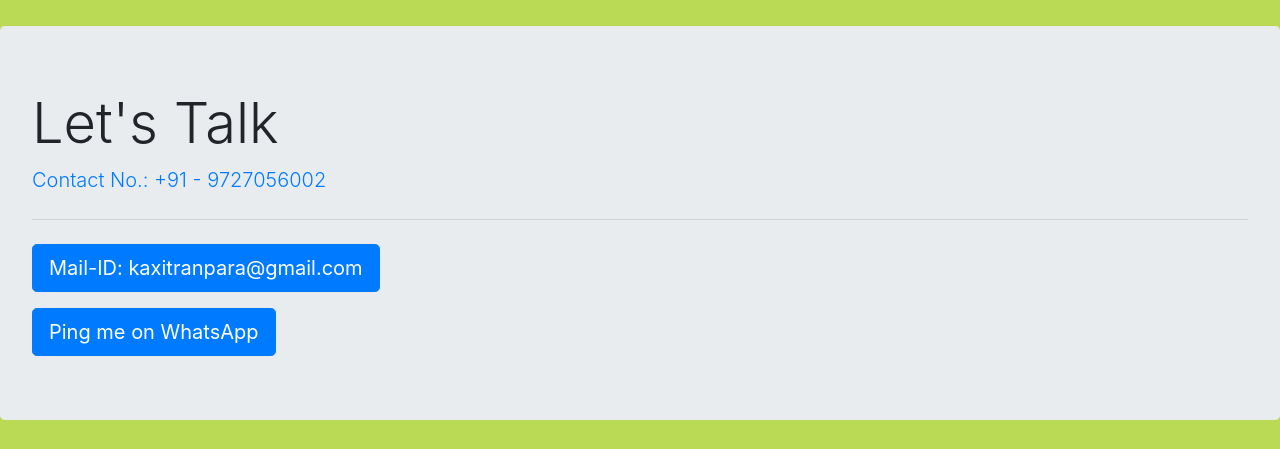
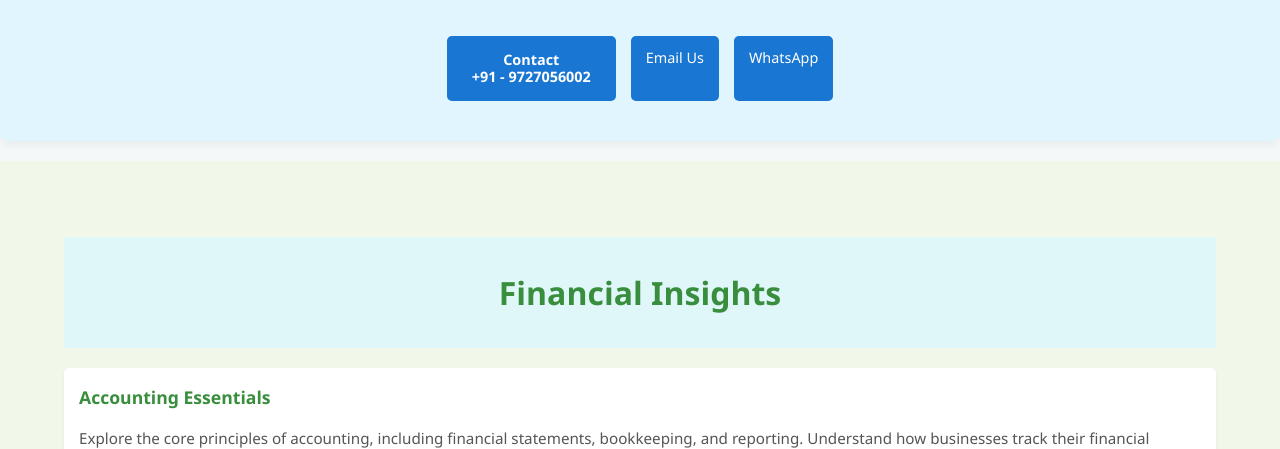
Before and after one commit to Kaxit/Hello, a Django app: page / in a window 1280 px wide. Shown: the part 786-1235 px from the top of the page. Run offline with Django 5.2, Linux system fonts and the light colour scheme; some libraries are stand-ins or nearby versions.

Commit message:
Update index.html

```diff
--- a/templates/index.html
+++ b/templates/index.html
@@ -1,132 +1,246 @@
-
 <!doctype html>
 <html lang="en">
 <head>
-    <!-- Required meta tags -->
     <meta charset="utf-8">
     <meta name="viewport" content="width=device-width, initial-scale=1, shrink-to-fit=no">
 
-    <!-- Bootstrap CSS -->
-    <!-- <link rel="stylesheet" href="https://cdn.jsdelivr.net/npm/bootstrap@4.3.1/dist/css/bootstrap.min.css" integrity="sha384-ggOyR0iXCbMQv3Xipma34MD+dH/1fQ784/j6cY/iJTQUOhcWr7x9JvoRxT2MZw1T" crossorigin="anonymous"> -->
-    <link rel="stylesheet" href="https://cdn.jsdelivr.net/npm/bootstrap@4.3.1/dist/css/bootstrap.min.css" integrity="sha384-ggOyR0iXCbMQv3Xipma34MD+dH/1fQ784/j6cY/iJTQUOhcWr7x9JvoRxT2MZw1T" crossorigin="anonymous">
-    <script src="https://ajax.googleapis.com/ajax/libs/jquery/3.7.1/jquery.min.js"></script>
-    <script src="https://maxcdn.bootstrapcdn.com/bootstrap/3.4.1/js/bootstrap.min.js"></script>
+    <style>
+        body {
+            font-family: 'Segoe UI', Tahoma, Geneva, Verdana, sans-serif;
+            font-size: 1rem;
+            font-weight: 400;
+            line-height: 1.6;
+            color: #333;
+            text-align: left;
+            background-color: #f4f8f9; /* Very light cyan background */
+            margin: 0;
+            padding-top: 60px; /* Space for fixed navbar */
+        }
 
+        .topnav {
+            overflow: hidden;
+            background-color: #455a64; /* Slate Gray navbar */
+            position: fixed;
+            top: 0;
+            left: 0;
+            width: 100%;
+            z-index: 1000;
+            box-shadow: 0 2px 4px rgba(0, 0, 0, 0.1);
+        }
+
+        .topnav a {
+            float: left;
+            color: #cfd8dc; /* Blue Grey text on navbar */
+            text-align: center;
+            padding: 14px 16px;
+            text-decoration: none;
+            font-size: 17px;
+            transition: background-color 0.3s ease, color 0.3s ease;
+        }
+
+        .topnav a:hover {
+            background-color: #607d8b; /* Steel Blue on hover */
+            color: white;
+        }
+
+        .topnav a.active {
+            background-color: #78909c; /* Blue Grey active link */
+            color: white;
+        }
+
+        .section-header {
+            text-align: center;
+            padding: 30px 20px; /* Reduced padding */
+            background-color: #e0f7fa; /* Light Cyan section header */
+            color: #26a69a; /* Teal accent color */
+            margin-bottom: 20px; /* Reduced margin */
+        }
+
+        .container {
+            width: 90%;
+            max-width: 1200px;
+            margin: 0 auto;
+            padding: 20px 0;
+        }
+
+        #about {
+            background-color: #f9fbe7; /* Light Yellow-Green about section */
+            color: #558b2f; /* Darker Green text */
+            padding: 40px 20px; /* Reduced padding */
+            border-radius: 8px;
+            box-shadow: 0 4px 8px rgba(0, 0, 0, 0.05);
+            margin-top: 20px;
+            margin-bottom: 20px; /* Reduced margin */
+        }
+
+        #about h2 {
+            color: #558b2f;
+            margin-bottom: 15px; /* Reduced margin */
+            font-size: 2rem; /* Slightly smaller font */
+            text-align: center;
+        }
+
+        #about p {
+            font-size: 1rem; /* Slightly smaller font */
+            line-height: 1.6; /* Slightly smaller line height */
+            margin-bottom: 10px; /* Reduced margin */
+        }
+
+        #contact {
+            background-color: #e1f5fe; /* Light Blue contact section */
+            color: #1976d2; /* Blue accent color */
+            text-align: center;
+            border-radius: 8px;
+            box-shadow: 0 4px 8px rgba(0, 0, 0, 0.05);
+            margin-top: 20px;
+            /* Removed padding and margin */
+        }
+
+        #contact h2 {
+            color: #1976d2;
+            margin-bottom: 15px; /* Reduced margin */
+            font-size: 2rem; /* Slightly smaller font */
+        }
+
+        #contact p {
+            /* Removed margin-bottom */
+        }
+
+        .contact-buttons {
+            display: flex;
+            justify-content: center;
+            gap: 15px; /* Space between buttons */
+            margin-top: 10px; /* Add some space above the buttons */
+            padding: 20px; /* Added some padding around the buttons */
+        }
+
+        .contact-buttons a {
+            display: inline-block;
+            padding: 10px 15px; /* Adjusted button padding */
+            text-decoration: none;
+            color: #fff;
+            background-color: #1976d2;
+            border-radius: 5px;
+            transition: background-color 0.3s ease;
+            font-size: 0.9rem; /* Slightly smaller font for buttons */
+            text-align: center; /* Center text within the button */
+        }
+
+        .contact-buttons a:hover {
+            background-color: #1565c0;
+        }
+
+        .contact-buttons a[href^="tel"] {
+            padding: 15px 25px; /* Bigger padding for contact no button */
+            white-space: pre-wrap; /* Allow text to wrap to a new line */
+            line-height: 1.2; /* Adjust line height for wrapped text */
+        }
+
+        .financial-data {
+            padding: 30px 0; /* Reduced padding */
+            background-color: #f1f8e9; /* Light Green financial data */
+            margin-top: 20px;
+            margin-bottom: 20px; /* Reduced margin */
+        }
+
+        .financial-data h2 {
+            color: #388e3c; /* Green accent color */
+            text-align: center;
+            margin-bottom: 20px; /* Reduced margin */
+            font-size: 2rem; /* Slightly smaller font */
+        }
+
+        .financial-data-item {
+            background-color: #fff;
+            padding: 15px; /* Reduced padding */
+            margin-bottom: 15px; /* Reduced margin */
+            border-radius: 5px;
+            box-shadow: 0 2px 4px rgba(0, 0, 0, 0.05);
+            transition: transform 0.2s ease-in-out, box-shadow 0.2s ease-in-out;
+        }
+
+        .financial-data-item:hover {
+            transform: translateY(-3px); /* Less movement */
+            box-shadow: 0 4px 8px rgba(0, 0, 0, 0.1); /* Less shadow */
+        }
+
+        .financial-data-item h3 {
+            color: #388e3c;
+            margin-top: 0;
+            margin-bottom: 8px; /* Reduced margin */
+            font-size: 1.1rem; /* Slightly smaller font */
+        }
+
+        .financial-data-item p {
+            color: #555;
+            line-height: 1.5; /* Reduced line height */
+            font-size: 0.95rem; /* Slightly smaller font */
+        }
+    </style>
 
     <title>Accounts HERE !!!!</title>
 </head>
 <body>
 
-
-<style>
-    body{
-        background-color: #bada55;
-    }
-    .topnav a {
-        float: left;
-        color: #f2f2f2;
-        text-align: center;
-        padding: 14px 16px;
-        text-decoration: none;
-        font-size: 17px;
-    }
-
-        /* Change the color of links on hover */
-    .topnav a:hover {
-        background-color: #ddd;
-        color: black;
-    }
-
-        /* Add a color to the active/current link */
-    .topnav a.active {
-        background-color: #04AA6D;
-        color: white;
-    }
-
-    #contact{
-        background-color: 'black';
-    }
-
-
-</style>
-
-
-
 <div class="topnav">
     <a class="active" href="#home">Home</a>
     <a href="/Ind_AS_7">Knowledge</a>
-    <a href="#news">News</a>
     <a href="#about">About</a>
-    <a href="#Services">Services</a>
     <a href="#contact">Contact</a>
     <a href="/tools">Tools</a>
 </div>
 
-<div>
-    <img src="https://source.unsplash.com/random/900x500/?account/?sig=1" style="width:100%;">
-</div>
+<div style="padding-top: 60px;">
 
-<section id="contact">
-    <div class="jumbotron" style="margin-top: 47px;">
-  <h1 class="display-4">Let's Talk</h1>
-  <a class="lead" href="tel:9727056002">Contact No.: +91 - 9727056002</a>
-  <hr class="my-4">
-  <p><a class="btn btn-primary btn-lg" href="https://mail.google.com/mail/?view=cm&fs=1&to=kaxitranpara@gmail.com" role="button" target="_blank">Mail-ID: kaxitranpara@gmail.com</a></p>
-  <a class="btn btn-primary btn-lg" href="https://wa.me/919727056002?text=Hi" target="_blank" role="button">Ping me on WhatsApp</a>
+    <section id="about">
+        <div class="container">
+            <h2 class="section-header">About Us</h2>
+            <p style="font-size: 1rem; line-height: 1.6; color: #37474f;">
+                With over a decade of dedicated experience in the financial field, we bring a wealth of knowledge and a proven track record to assist you. Our team comprises seasoned professionals who are passionate about accounting, finance, taxation, and investment.
+            </p>
+            <p style="font-size: 1rem; line-height: 1.6; color: #37474f;">
+                We understand the intricacies of the financial landscape and are committed to providing insightful guidance and reliable resources. Our extensive experience allows us to offer practical solutions and a deep understanding of your needs.
+            </p>
+            <p style="font-size: 1rem; line-height: 1.6; color: #37474f;">
+                Trust our well-experienced team to navigate the complexities of the financial world with you. We are here to support your growth and financial well-being.
+            </p>
         </div>
     </section>
 
-<section id="services">
-  <div id="myCarousel" class="carousel slide" data-ride="carousel">
-    <ol class="carousel-indicators">
-      <li data-target="#myCarousel" data-slide-to="0" class="active"></li>
-      <li data-target="#myCarousel" data-slide-to="1"></li>
-      <li data-target="#myCarousel" data-slide-to="2"></li>
-    </ol>
-    <div class="carousel-inner">
-      <div class="carousel-item active">
-        <img class="first-slide" src="https://source.unsplash.com/random/900x500/?account/?sig=2" alt="First slide">
+    <section id="contact">
         <div class="container">
-          <div class="carousel-caption text-left">
-            <h1>Example headline.</h1>
-            <p>Cras justo odio, dapibus ac facilisis in, egestas eget quam. Donec id elit non mi porta gravida at eget metus. Nullam id dolor id nibh ultricies vehicula ut id elit.</p>
-            <p><a class="btn btn-lg btn-primary" href="#" role="button">Sign up today</a></p>
+            <h2 class="section-header">Let's Connect</h2>
+            <div class="contact-buttons">
+                <a href="tel:9727056002" style="color: white; font-weight: bold; text-decoration: none;">Contact<br>+91 - 9727056002</a>
+                <a href="https://mail.google.com/mail/?view=cm&fs=1&to=kaxitranpara@gmail.com" target="_blank">Email Us</a>
+                <a href="https://wa.me/919727056002?text=Hi" target="_blank">WhatsApp</a>
             </div>
         </div>
+    </section>
+
+    <section class="financial-data">
+        <div class="container">
+            <h2 class="section-header">Financial Insights</h2>
+            <div class="financial-data-item">
+                <h3>Accounting Essentials</h3>
+                <p>Explore the core principles of accounting, including financial statements, bookkeeping, and reporting. Understand how businesses track their financial performance and position.</p>
             </div>
-      <div class="carousel-item">
-        <img class="second-slide" src="https://source.unsplash.com/random/900x500/?account/?sig=3" alt="Second slide">
-        <div class="container">
-          <div class="carousel-caption">
-            <h1>Another example headline.</h1>
-            <p>Cras justo odio, dapibus ac facilisis in, egestas eget quam. Donec id elit non mi porta gravida at eget metus. Nullam id dolor id nibh ultricies vehicula ut id elit.</p>
-            <p><a class="btn btn-lg btn-primary" href="#" role="button">Learn more</a></p>
+            <div class="financial-data-item">
+                <h3>Fundamentals of Finance</h3>
+                <p>Learn about key finance concepts such as budgeting, financial planning, investment analysis, and risk management. Discover how individuals and organizations make financial decisions.</p>
+            </div>
+            <div class="financial-data-item">
+                <h3>Taxation Overview</h3>
+                <p>Get an introduction to the world of taxation, covering different types of taxes, tax laws, and the importance of tax compliance for individuals and businesses.</p>
+            </div>
+            <div class="financial-data-item">
+                <h3>Investment Strategies</h3>
+                <p>Discover various investment approaches, including stocks, bonds, mutual funds, and real estate. Understand the basics of portfolio diversification and asset allocation to achieve financial goals.</p>
             </div>
         </div>
-      </div>
-      <div class="carousel-item">
-        <img class="third-slide" src="https://source.unsplash.com/random/900x500/?account/?sig=4" alt="Third slide">
-        <div class="container">
-          <div class="carousel-caption text-right">
-            <h1>One more for good measure.</h1>
-            <p>Cras justo odio, dapibus ac facilisis in, egestas eget quam. Donec id elit non mi porta gravida at eget metus. Nullam id dolor id nibh ultricies vehicula ut id elit.</p>
-            <p><a class="btn btn-lg btn-primary" href="#" role="button">Browse gallery</a></p>
-          </div>
-        </div>
-      </div>
-    </div>
-    <a class="carousel-control-prev" href="#myCarousel" role="button" data-slide="prev">
-      <span class="carousel-control-prev-icon" aria-hidden="true"></span>
-      <span class="sr-only">Previous</span>
-    </a>
-    <a class="carousel-control-next" href="#myCarousel" role="button" data-slide="next">
-      <span class="carousel-control-next-icon" aria-hidden="true"></span>
-      <span class="sr-only">Next</span>
-    </a>
-  </div>
-
     </section>
 
+</div>
 
 </body>
 </html>
```
Lines whose indentation alone changed are shown as unchanged.
